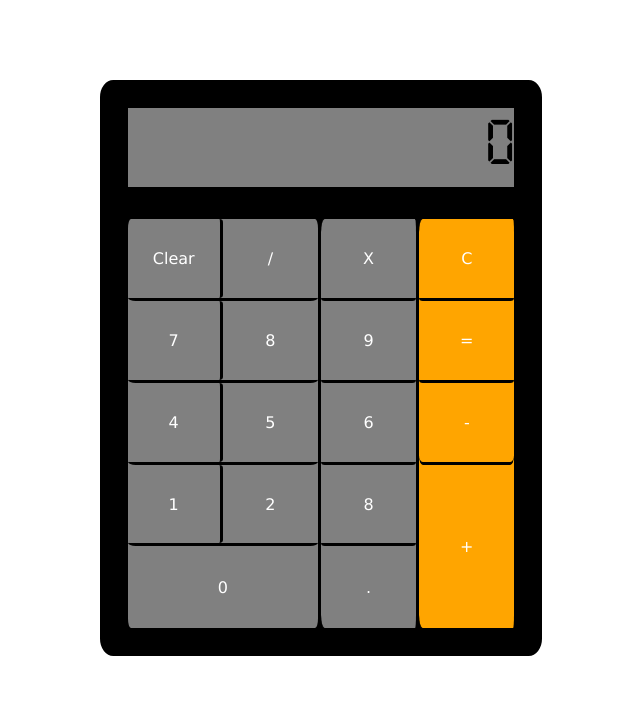
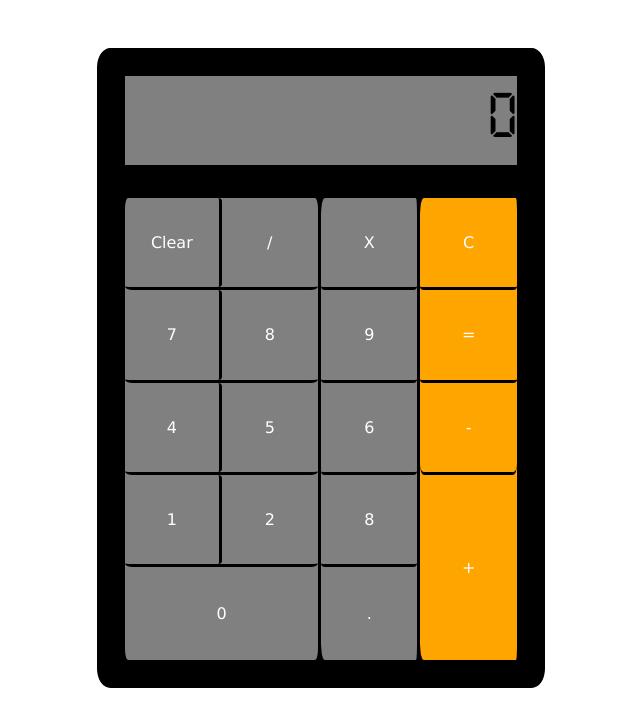
Before and after one commit to fredieposh/calculator, a plain HTML site: page index.html in a window 1280 px wide. Shown: the whole page, without its empty margins (319-959 px from the left). Drawn offline with Linux system fonts and the light colour scheme.

Commit message:
Change CSS screen settings

```diff
--- a/style.css
+++ b/style.css
@@ -20,8 +20,8 @@ body {
     background-color: black;
     flex-direction: column;
     display: flex;
-    height: 80%;
-    width: 35%;
+    height: 80vh;
+    width: 35vw;
     border: solid;
     /* flex: 1; */
 }
```
